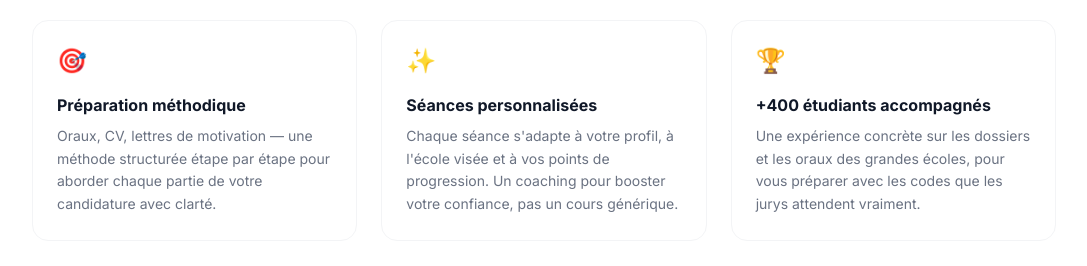
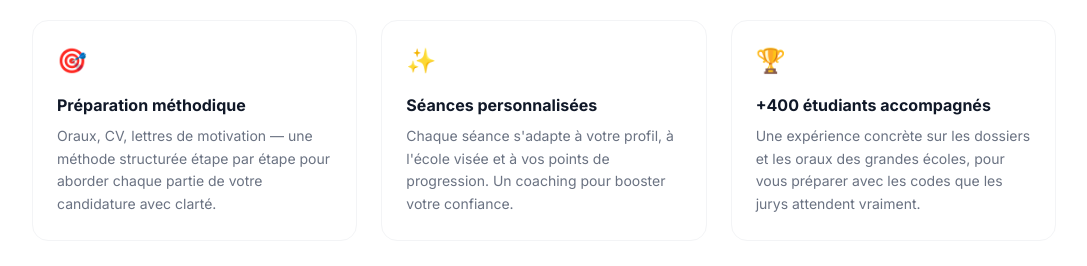
Before and after one commit to louiseheraud/presentation, a Next.js app: page / in a window 1280 px wide. Shown: the part 779-1045 px from the top of the page, without its empty margins (96-1183 px from the left). Built offline with nearby package versions, Linux system fonts and the light colour scheme.

Commit message:
fix: remove générique phrase from homepage
Co-Authored-By: Claude Sonnet 4.6 <noreply@anthropic.com>

```diff
--- a/app/page.tsx
+++ b/app/page.tsx
@@ -10,7 +10,7 @@ const whyItems = [
   {
     icon: '✨',
     title: 'Séances personnalisées',
-    description: 'Chaque séance s\'adapte à votre profil, à l\'école visée et à vos points de progression. Un coaching pour booster votre confiance, pas un cours générique.',
+    description: 'Chaque séance s\'adapte à votre profil, à l\'école visée et à vos points de progression. Un coaching pour booster votre confiance.',
   },
   {
     icon: '🏆',
```
